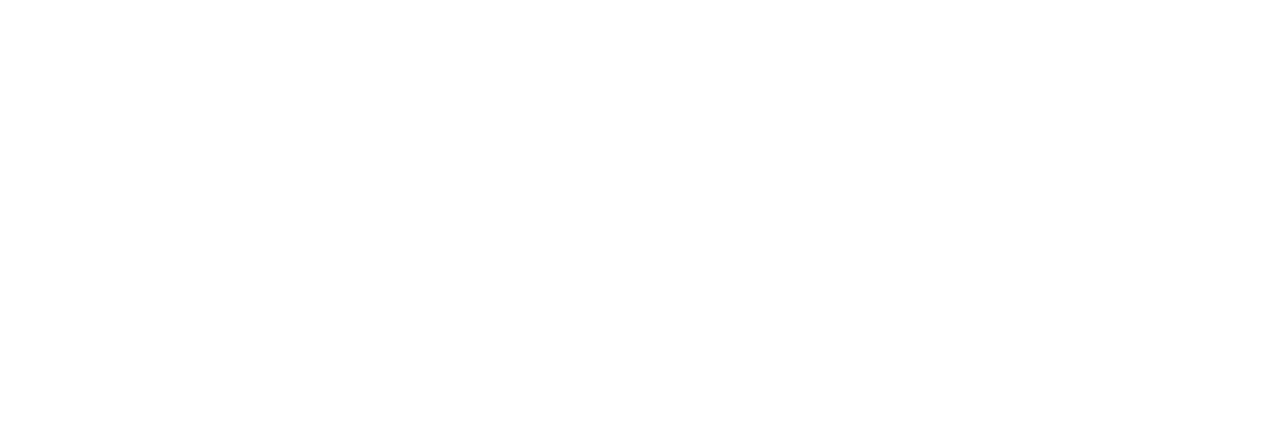
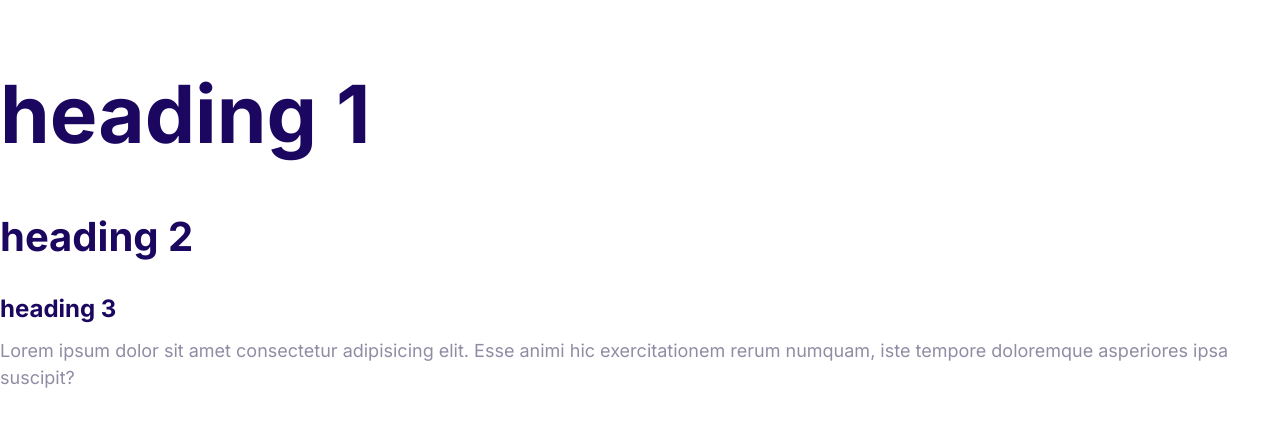
Before and after one commit to keitarusm/Course-Work, a plain HTML site: page HTML-Part3/Moshify/index.html in a window 1280 px wide. Drawn offline with Linux system fonts and the light colour scheme.

Commit message:
Defined the font styles

```diff
--- a/HTML-Part3/Moshify/css/styles.css
+++ b/HTML-Part3/Moshify/css/styles.css
@@ -5,3 +5,52 @@
   --color-headings: #1b0760;
   --color-body: #918ca4;
 }
+
+html {
+  font-size: 62.5%;
+}
+
+body {
+  font-family: Inter, Arial, Helvetica, sans-serif;
+  font-size: 2.4rem;
+  line-height: 1.5;
+  color: var(--color-body);
+}
+
+h1,
+h2,
+h3 {
+  color: var(--color-headings);
+  margin-bottom: 1rem;
+}
+
+h1 {
+  font-size: 7rem;
+}
+
+h2 {
+  font-size: 4rem;
+}
+
+h3 {
+  font-size: 3rem;
+}
+
+p {
+  margin-top: 0;
+}
+
+@media screen and (min-width: 1024px) {
+  body {
+    font-size: 1.8rem;
+  }
+  h1 {
+    font-size: 8rem;
+  }
+  h2 {
+    font-size: 4rem;
+  }
+  h3 {
+    font-size: 2.4rem;
+  }
+}
--- a/HTML-Part3/Moshify/index.html
+++ b/HTML-Part3/Moshify/index.html
@@ -4,9 +4,24 @@
     <meta charset="UTF-8" />
     <meta http-equiv="X-UA-Compatible" content="IE=edge" />
     <meta name="viewport" content="width=device-width, initial-scale=1.0" />
+    <link rel="preconnect" href="https://fonts.googleapis.com" />
+    <link rel="preconnect" href="https://fonts.gstatic.com" crossorigin />
+    <link
+      href="https://fonts.googleapis.com/css2?family=Inter:wght@400;700&display=swap"
+      rel="stylesheet"
+    />
     <link rel="stylesheet" href="css/normalize.css" />
     <link rel="stylesheet" href="css/styles.css" />
     <title>Document</title>
   </head>
-  <body></body>
+  <body>
+    <h1>heading 1</h1>
+    <h2>heading 2</h2>
+    <h3>heading 3</h3>
+    <p>
+      Lorem ipsum dolor sit amet consectetur adipisicing elit. Esse animi hic
+      exercitationem rerum numquam, iste tempore doloremque asperiores ipsa
+      suscipit?
+    </p>
+  </body>
 </html>
```
